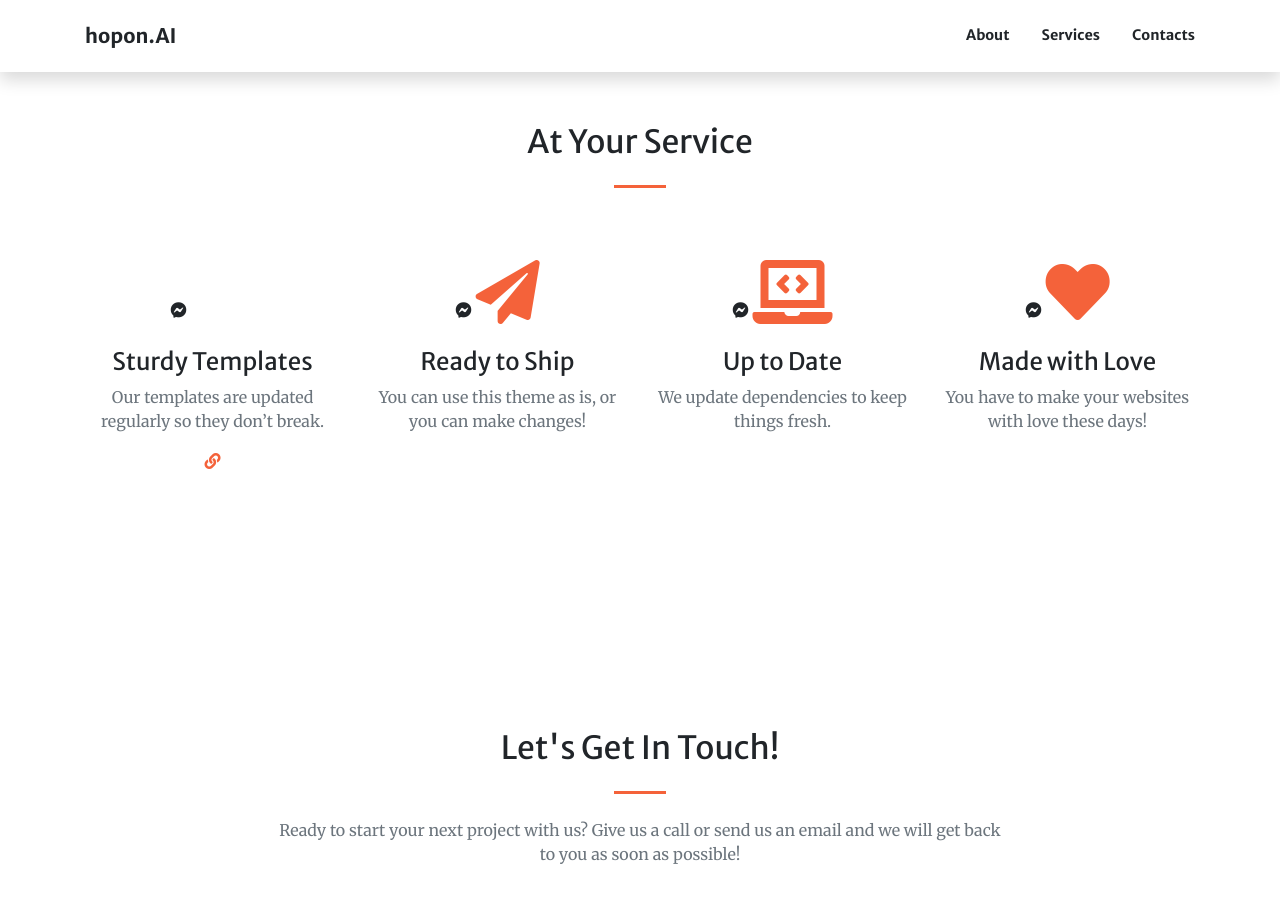
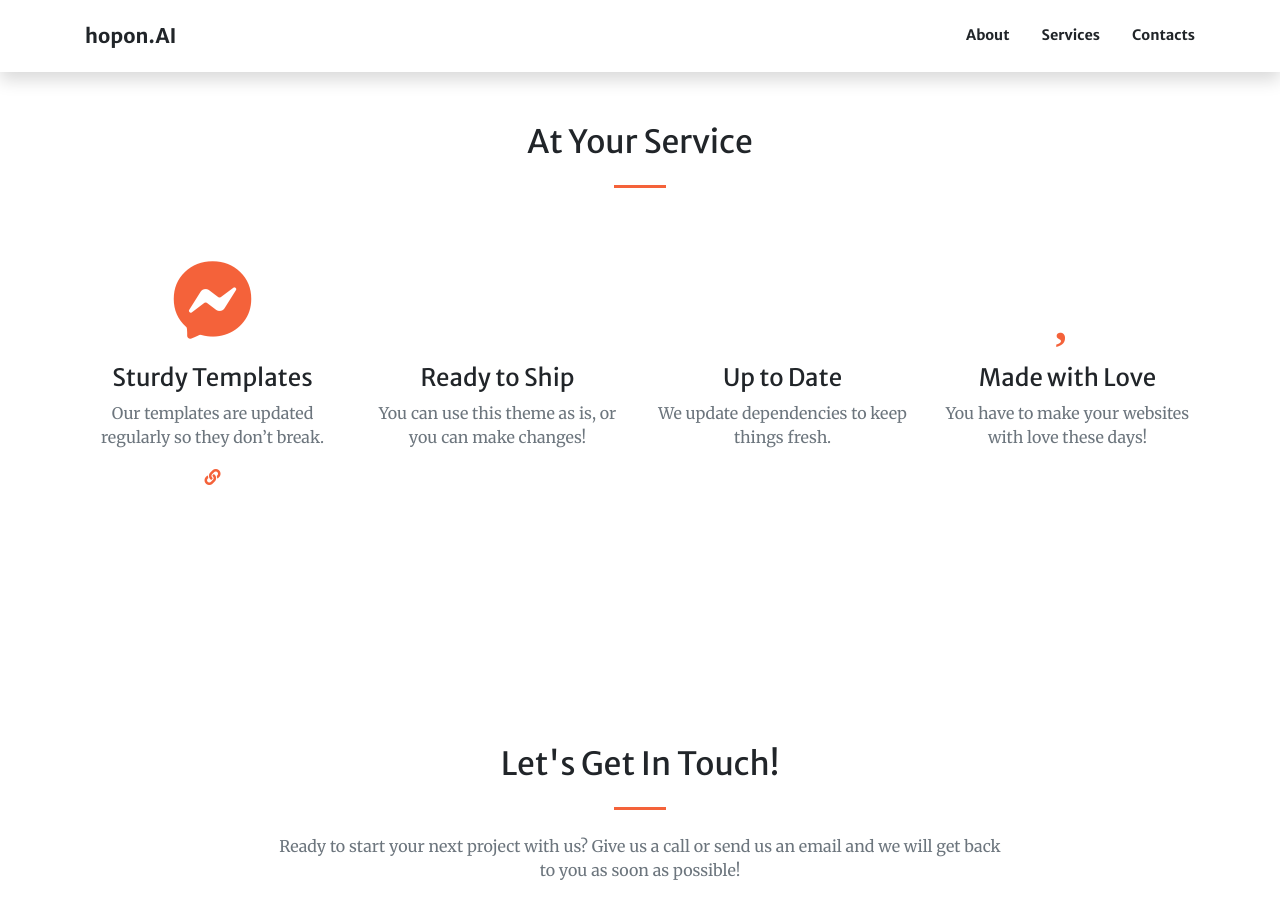
Before and after one commit to sowsan/hoponaillc.github.io, a Jekyll site: the page built from index.md, in a window 1280 px wide and 900 px high, scrolled down 1407 px. Built offline with Jekyll 4.4.1, drawn with Linux system fonts in a browser that asks for light colours; nearby versions of some CDN libraries.

Commit message:
Update services.html

```diff
--- a/_includes/services.html
+++ b/_includes/services.html
@@ -15,8 +15,7 @@
       {% for service in section.services %}
       <div class="col-lg-{{ colsL }} col-md-{{ colsM }} text-center">
         <div class="mt-5">
-          <i class="fab fa-facebook-messenger"></i>
-          <i class="fas fa-4x {{ service.icon }} text-primary mb-4"></i>
+          <i class="fab fa-5x {{ service.icon }} text-primary mb-4"></i>
           <h3 class="h4 mb-2">{{ service.title }}</h3>
           <div class="text-muted mb-0">
             {{ service.text | markdownify }}
```
